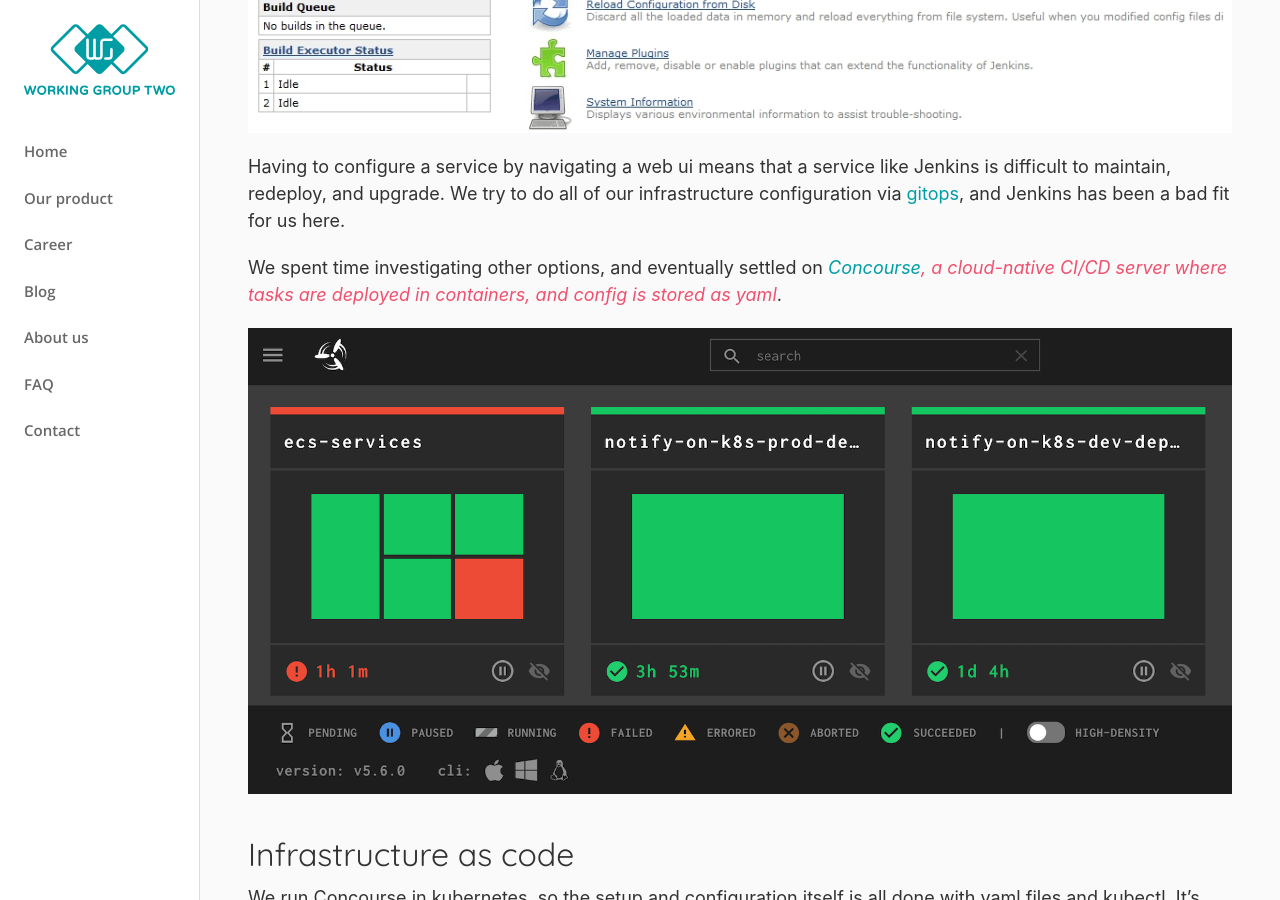
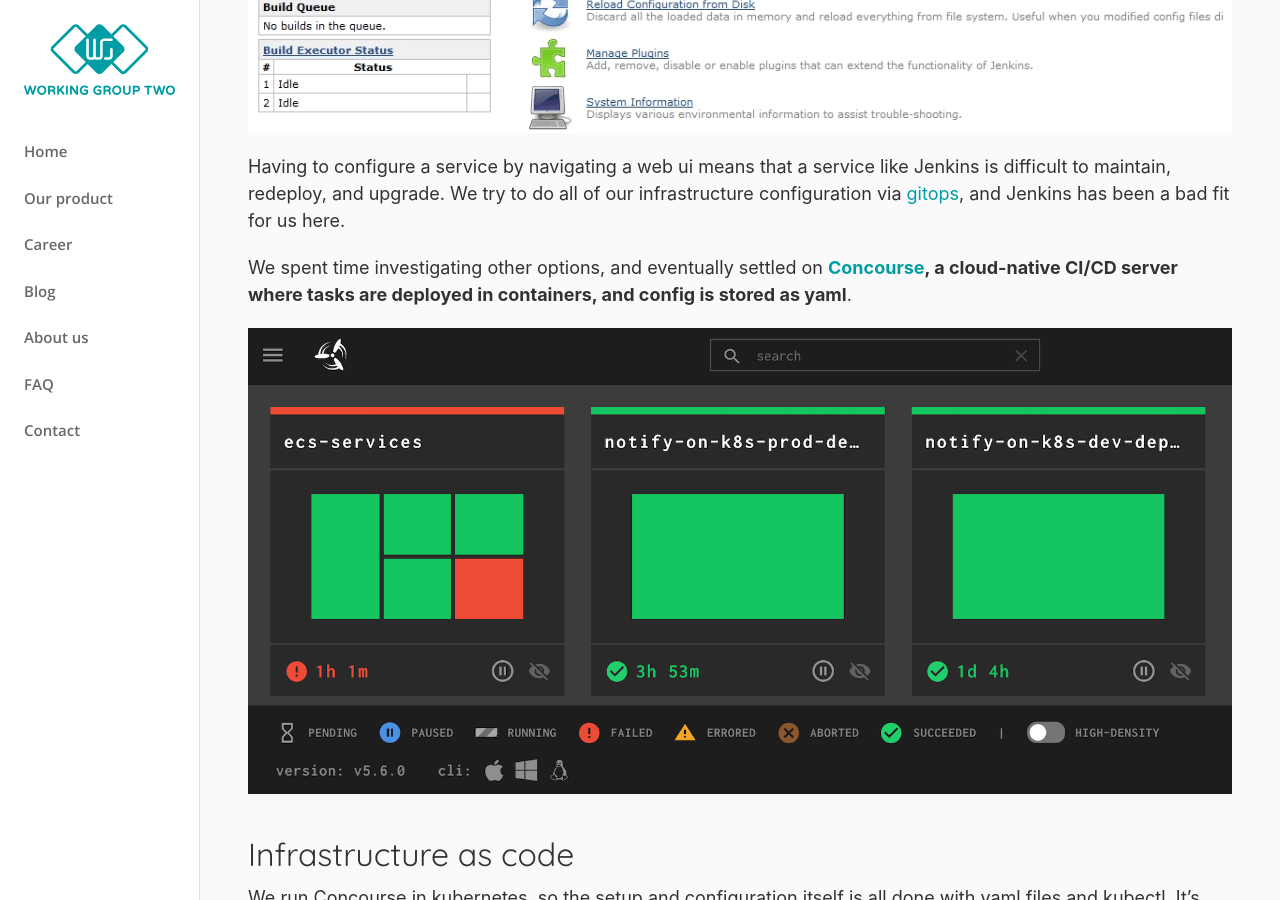
Before and after one commit to working-group-two/engineering-blog, a Jekyll site: the page built from pages/blog/_posts/2019-12-19-jenkins-to-concourse.md, in a window 1280 px wide and 900 px high, scrolled down 474 px. Built offline with Jekyll 4.4.1, drawn with Linux system fonts in a browser that asks for light colours; nearby versions of some CDN libraries.

Commit message:
Actual bold

```diff
--- a/pages/blog/_posts/2019-12-19-jenkins-to-concourse.md
+++ b/pages/blog/_posts/2019-12-19-jenkins-to-concourse.md
@@ -13,7 +13,7 @@
 
 Having to configure a service by navigating a web ui means that a service like Jenkins is difficult to maintain, redeploy, and upgrade. We try to do all of our infrastructure configuration via [gitops](https://www.gitops.tech/), and Jenkins has been a bad fit for us here.
 
-We spent time investigating other options, and eventually settled on _[Concourse](https://concourse-ci.org/), a cloud-native CI/CD server where tasks are deployed in containers, and config is stored as yaml_.
+We spent time investigating other options, and eventually settled on **[Concourse](https://concourse-ci.org/), a cloud-native CI/CD server where tasks are deployed in containers, and config is stored as yaml**.
 
 ![Concourse home](/img/blog/jenkins-to-concourse/concourse_home.png)
 
```
